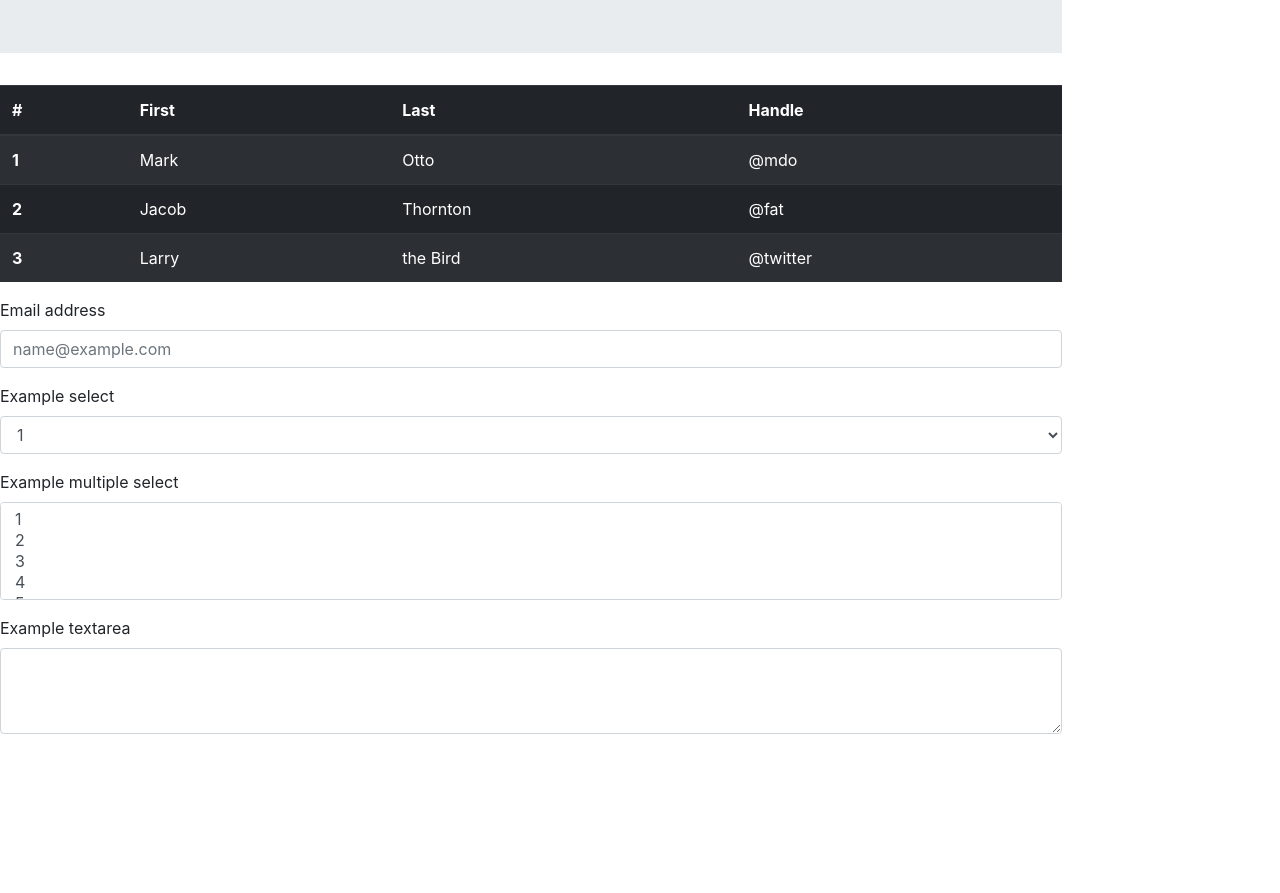
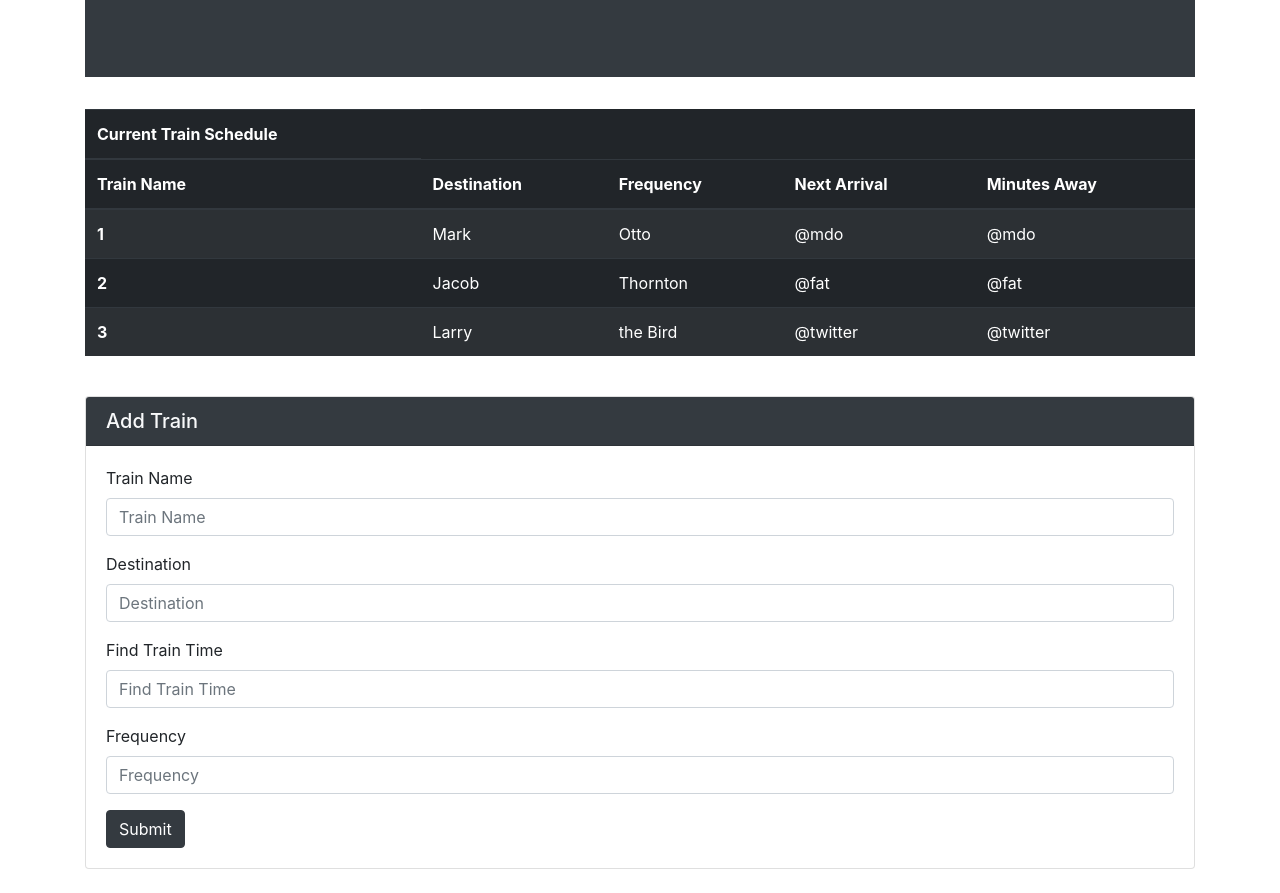
Before and after one commit to thenicoleduncan/train-scheduler, a plain HTML site: page index.html in a window 1280 px wide. Shown: the part 196-1089 px from the top of the page. Before the commit the page ends 946 px from the top, so only its background shows below. Drawn offline with nearby package versions, Linux system fonts and the light colour scheme.

Commit message:
changed the form to a card and put a form inside that card. centered my page

```diff
--- a/index.html
+++ b/index.html
@@ -15,27 +15,34 @@
 </head>
 
 <body>
+    <div class="container">
+
+
         <div class="row">
-        <div class="col-lg-10">
-            <div class="jumbotron jumbotron-fluid">
+            <div class="col-lg-12">
+                <!-- header -->
+                <br>
+                <div class="jumbotron jumbotron-fluid text-center bg-dark">
                     <div class="container">
-                    <h1 class="display-4">Fluid jumbotron</h1>
-                    <p class="lead">This is a modified jumbotron that occupies the entire horizontal space of its
-                        parent.</p>
-                </div>
-            </div>
+                        <h1 class="display-4 text-light">Train Scheduler</h1>
+                        <p class="lead text-light">See the train schedule for today.</p>
                     </div>
                 </div>
 
-    <div class="row">
-        <div class="col-lg-10">
+                <!-- table -->
                 <table class="table table-striped table-dark">
                     <thead>
                         <tr>
-                        <th scope="col">#</th>
-                        <th scope="col">First</th>
-                        <th scope="col">Last</th>
-                        <th scope="col">Handle</th>
+                            <th scope="col">Current Train Schedule</th>
+                        </tr>
+                    </thead>
+                    <thead>
+                        <tr>
+                            <th scope="col">Train Name</th>
+                            <th scope="col">Destination</th>
+                            <th scope="col">Frequency</th>
+                            <th scope="col">Next Arrival</th>
+                            <th scope="col">Minutes Away</th>
                         </tr>
                     </thead>
                     <tbody>
@@ -44,11 +51,13 @@
                             <td>Mark</td>
                             <td>Otto</td>
                             <td>@mdo</td>
+                            <td>@mdo</td>
                         </tr>
                         <tr>
                             <th scope="row">2</th>
                             <td>Jacob</td>
                             <td>Thornton</td>
+                            <td>@fat</td>
                             <td>@fat</td>
                         </tr>
                         <tr>
@@ -56,48 +65,47 @@
                             <td>Larry</td>
                             <td>the Bird</td>
                             <td>@twitter</td>
+                            <td>@twitter</td>
                         </tr>
                     </tbody>
                 </table>
+
+                <!-- input form -->
+                <br>
+                <div class="card">
+                    <h5 class="card-header bg-dark text-light">Add Train</h5>
+                    <div class="card-body">
+                        <form>
+                            <div class="form-group">
+                                <label for="exampleFormControlInput1">Train Name</label>
+                                <input type="text" class="form-control" id="exampleFormControlInput1"
+                                    placeholder="Train Name">
+                            </div>
+                            <div class="form-group">
+                                <label for="exampleFormControlInput1">Destination</label>
+                                <input type="text" class="form-control" id="exampleFormControlInput1"
+                                    placeholder="Destination">
+                            </div>
+                            <div class="form-group">
+                                <label for="exampleFormControlInput1">Find Train Time</label>
+                                <input type="text" class="form-control" id="exampleFormControlInput1"
+                                    placeholder="Find Train Time">
+                            </div>
+                            <div class="form-group">
+                                <label for="exampleFormControlInput1">Frequency</label>
+                                <input type="text" class="form-control" id="exampleFormControlInput1"
+                                    placeholder="Frequency">
+                            </div>
+                            <input class="btn btn-dark" type="submit" value="Submit">
+                        </form>
+                    </div>
+                </div>
+                <br>
+
             </div>
         </div>
 
-    <div class="row">
-        <div class="col-lg-10">
-            <form>
-                <div class="form-group">
-                    <label for="exampleFormControlInput1">Email address</label>
-                    <input type="email" class="form-control" id="exampleFormControlInput1"
-                        placeholder="name@example.com">
     </div>
-                <div class="form-group">
-                    <label for="exampleFormControlSelect1">Example select</label>
-                    <select class="form-control" id="exampleFormControlSelect1">
-                        <option>1</option>
-                        <option>2</option>
-                        <option>3</option>
-                        <option>4</option>
-                        <option>5</option>
-                    </select>
-                </div>
-                <div class="form-group">
-                    <label for="exampleFormControlSelect2">Example multiple select</label>
-                    <select multiple class="form-control" id="exampleFormControlSelect2">
-                        <option>1</option>
-                        <option>2</option>
-                        <option>3</option>
-                        <option>4</option>
-                        <option>5</option>
-                    </select>
-                </div>
-                <div class="form-group">
-                    <label for="exampleFormControlTextarea1">Example textarea</label>
-                    <textarea class="form-control" id="exampleFormControlTextarea1" rows="3"></textarea>
-                </div>
-            </form>
-        </div>
-    </div>
-
     <script src="https://cdnjs.cloudflare.com/ajax/libs/jquery/3.2.1/jquery.min.js"></script>
     <script src="/style.js"></script>
 </body>
```
Also changed, not shown: style.css (+11 -0 lines). Lines whose indentation alone changed are shown as unchanged.
